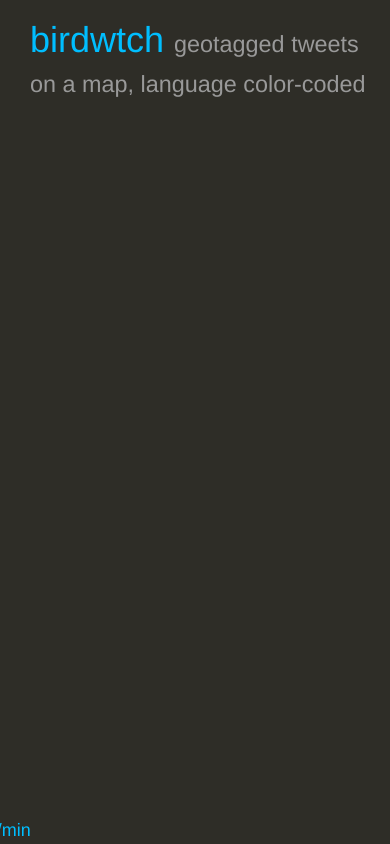
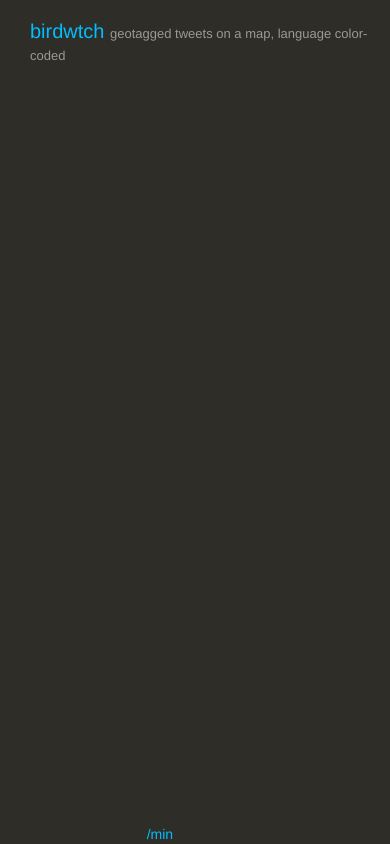
Before and after one commit to hdemers/birdwtch, a Flask app: page / in a window 390 px wide. Run offline with Flask 2, Linux system fonts and the light colour scheme; style sheets or scripts are compiled from the project's sources; parts of the project's set-up code (start-up, migrations or seed data) failed here and were passed over; some libraries are stand-ins or nearby versions.

Commit message:
Fix issues with small screen sizes.

```diff
--- a/birdwtch/static/css/app.less
+++ b/birdwtch/static/css/app.less
@@ -88,7 +88,7 @@
 
 .metadata {
     position: absolute;
-    width: 40%;
+    width: 50%;
     bottom: 0%;
     left: 3%;
     color: @blue;
--- a/birdwtch/static/css/base.css
+++ b/birdwtch/static/css/base.css
@@ -6,3 +6,13 @@
 body {
   font-family: "Helvetica Neue", Helvetica, Arial, sans-serif, default;
 }
+
+@media (max-width: 768px) {
+  h1 {
+    font-size: 20px;
+  }
+
+  .metadata > div {
+    font-size: 14px;
+  }
+}
--- a/birdwtch/static/js/worldmap.js
+++ b/birdwtch/static/js/worldmap.js
@@ -34,12 +34,16 @@
       height = $(container).height();
       ratio = width / height;
 
+      //console.log("Screen size:", width, height);
+
       // Use a quantized scale function of the screen ratio
       projection = d3.geo.ginzburg5()
         .scale(width * scaleFactor(ratio))
         .center([0, 0])
         .rotate([0, 0])
         .translate([width / 2.1, height / 1.8]);
+
+      //console.log(width / 2.1, height / 1.8);
 
       path = d3.geo.path()
         .projection(projection);
--- a/birdwtch/templates/index.html
+++ b/birdwtch/templates/index.html
@@ -28,13 +28,13 @@
   <div class="metadata">
 
     <div class="row">
-      <div class="col-md-4">
+      <div class="col-xs-4">
         <span data-bind="text: detectionCount"></span>
       </div>
-      <div class="col-md-4">
+      <div class="col-xs-4">
         <span data-bind="text: runningTime"></span>
       </div>
-      <div class="cold-md-4">
+      <div class="cold-xs-4">
         <span data-bind="text: detectionRate"></span>/min
       </div>
     </div>
```
